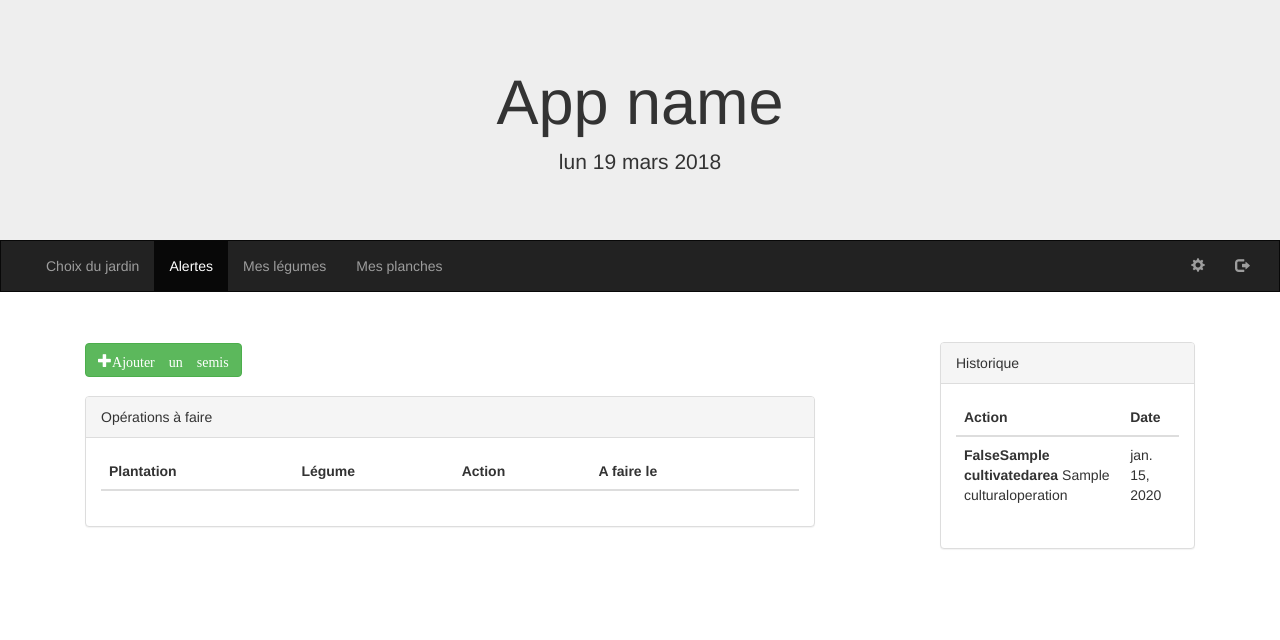
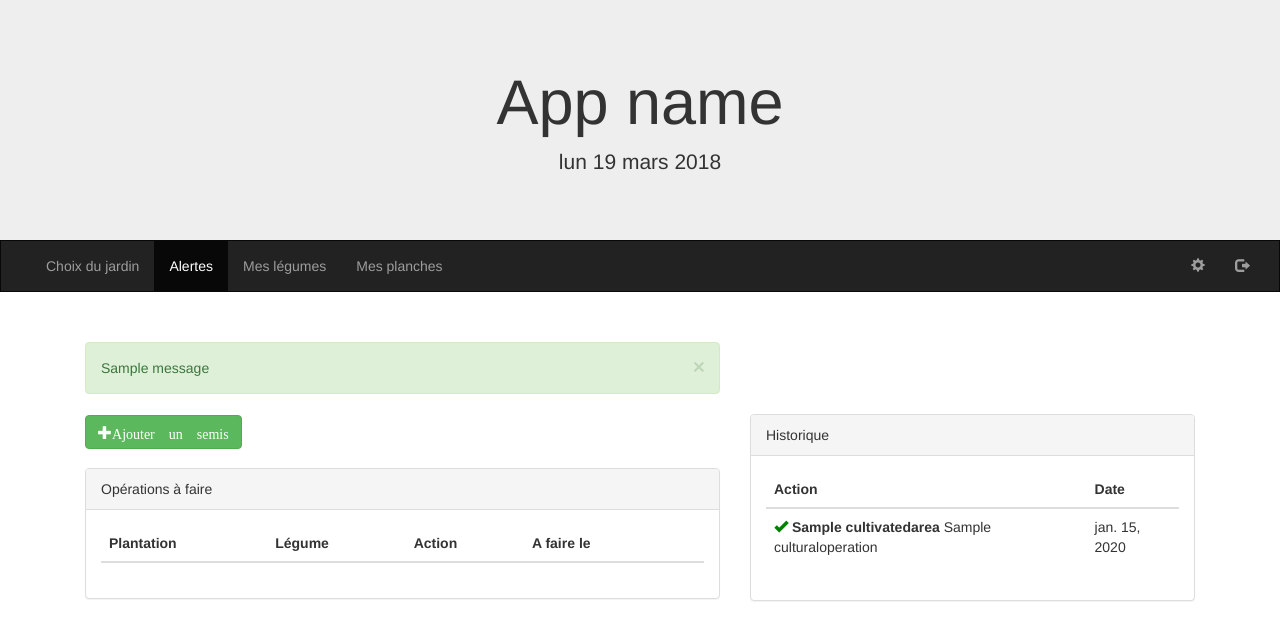
Before and after one commit to ZelieM/MT-planting_planner, a Django app: page /planner/1/alerts in a window 1280 px wide. Shown: the top 640 px of the page. Run offline with Django 3.2, Linux system fonts and the light colour scheme; a user stored in the database is signed in; tables that the repository leaves empty hold one stand-in row (values such as "Sample post"); one stand-in notice (Sample message) is shown; lists and menus that the app fills with data are empty; some libraries are stand-ins or nearby versions.

Commit message:
alert messages for some actions and glyphicons for history

```diff
--- a/planner/static/planner/css/style.css
+++ b/planner/static/planner/css/style.css
@@ -18,3 +18,11 @@ footer {
     background-color: #f2f2f2;
     padding: 25px;
 }
+
+.green {
+    color: green;
+}
+
+.red {
+    color: red;
+}
--- a/planner/templates/planner/alerts.html
+++ b/planner/templates/planner/alerts.html
@@ -6,6 +6,18 @@
 {% endblock extra_js %}
 
 {% block content %}
+
+    {% if messages %}
+        <div class="col-md-7">
+            {% for message in messages %}
+                <div class="alert alert-{{ message.tags }} alert-dismissible fade in">
+                    <a href="#" class="close" data-dismiss="alert" aria-label="close">&times;</a>
+                    {{ message }}
+                </div>
+            {% endfor %}
+        </div>
+    {% endif %}
+
 
     <!-- Modal -->
     <div class="modal fade" id="modal-add_seed" tabindex="-1" role="dialog" aria-labelledby="myModalLabel"
@@ -22,7 +34,7 @@
     </div>
     <!-- Modal -->
 
-    <div class="col-md-8">
+    <div class="col-md-7">
         <div>
             <a class="glyphicon glyphicon-plus btn btn-success" data-toggle="modal"
                href="{% url 'planner:add_seed_view' garden.id %}"
@@ -72,7 +84,7 @@
             </div>
         </div>
     </div>
-    <div class=" col-md-3 col-md-offset-1">
+    <div class=" col-md-5 ">
         <div class="panel panel-default ">
             <div class="panel-heading">Historique</div>
             <div class="panel-body">
@@ -89,7 +101,12 @@
                             <tbody>
                             <tr>
                                 <td><b>
-                                    {{ op.is_deleted }}{{ op.area_concerned.label }} </b> {{ op.original_cultural_operation.name }}
+                                    {% if op.is_deleted %}
+                                        <span class="glyphicon glyphicon-remove red"></span>
+                                    {% else %}
+                                        <span class="glyphicon glyphicon-ok green"></span>
+                                    {% endif %}
+                                   {{ op.area_concerned.label }} </b> {{ op.original_cultural_operation.name }}
                                 </td>
                                 <td>{{ op.execution_date }}</td>
                             </tr>
--- a/planner/views.py
+++ b/planner/views.py
@@ -10,7 +10,7 @@ from django.views.generic import CreateView
 from planner import queries, services
 from planner.forms import GardenForm, CODateForm, COOffsetForm, DateInput
 from .models import Garden, Surface, Bed, ProductionPeriod, Vegetable, CulturalOperation, COWithOffset, COWithDate, \
-    CultivatedArea, Area
+    CultivatedArea, Area, Alerts
 
 from django.contrib.auth import logout
 
@@ -245,6 +245,10 @@ def validate_alert(request, garden_id, alert_id):
         executor = request.user.id
         execution_date = request.POST['execution_date']
         services.mark_alert_as_done(alert_id, execution_date, executor)
+        alert_name = Alerts.objects.get(pk=alert_id)
+        success_message = 'Vous ({}) avez indiqué avoir effectué l\'opération \" {} \" le '.format(
+            request.user.username, alert_name, execution_date)
+        messages.add_message(request, messages.SUCCESS, success_message)
         return HttpResponseRedirect(reverse('planner:alerts_view', kwargs={'garden_id': garden_id}))
     context = {'garden': garden, 'alert_id': alert_id}
     return render(request, 'planner/modals/validate_alert_form.html', context)
@@ -257,6 +261,9 @@ def postpone_alert(request, garden_id, alert_id):
     if request.method == 'POST':
         postponement = request.POST['postponement_in_days']
         services.postpone_alert(alert_id, postponement)
+        alert_name = Alerts.objects.get(pk=alert_id)
+        success_message = 'Vous avez bien reporté l\'opération \" {} \" de {} jours'.format(alert_name, postponement)
+        messages.add_message(request, messages.SUCCESS, success_message)
         return HttpResponseRedirect(reverse('planner:alerts_view', kwargs={'garden_id': garden_id}))
     context = {'garden': garden, 'alert_id': alert_id}
     return render(request, 'planner/modals/postpone_alert_form.html', context)
@@ -270,6 +277,9 @@ def delete_alert(request, garden_id, alert_id):
         reason = request.POST['deletion_justification']
         executor = request.user
         services.delete_alert(alert_id, executor, reason)
+        alert_name = Alerts.objects.get(pk=alert_id)
+        success_message = 'Vous ({}) avez supprimé l\'opération \" {} \"'.format(request.user.username, alert_name)
+        messages.add_message(request, messages.SUCCESS, success_message)
         return HttpResponseRedirect(reverse('planner:alerts_view', kwargs={'garden_id': garden_id}))
     context = {'garden': garden, 'alert_id': alert_id}
     return render(request, 'planner/modals/delete_alert_form.html', context)
```
